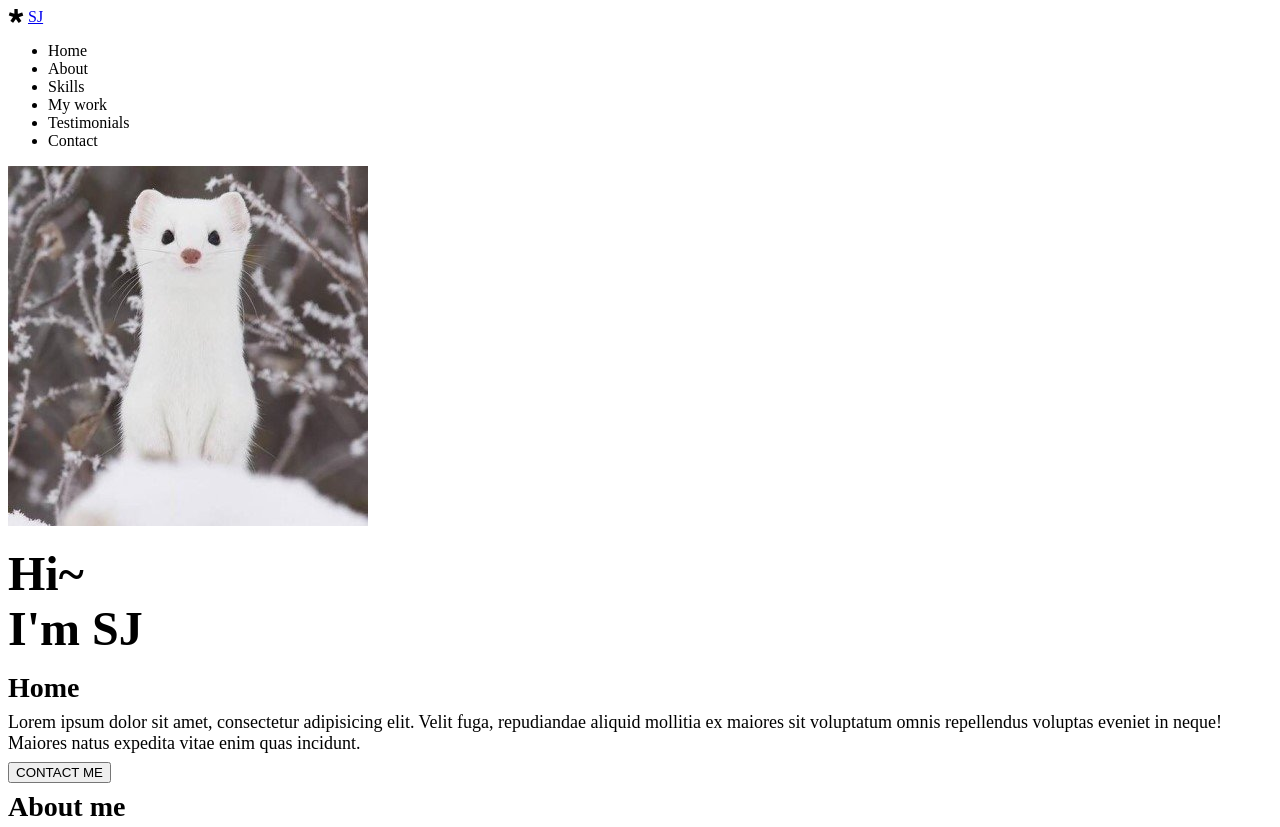
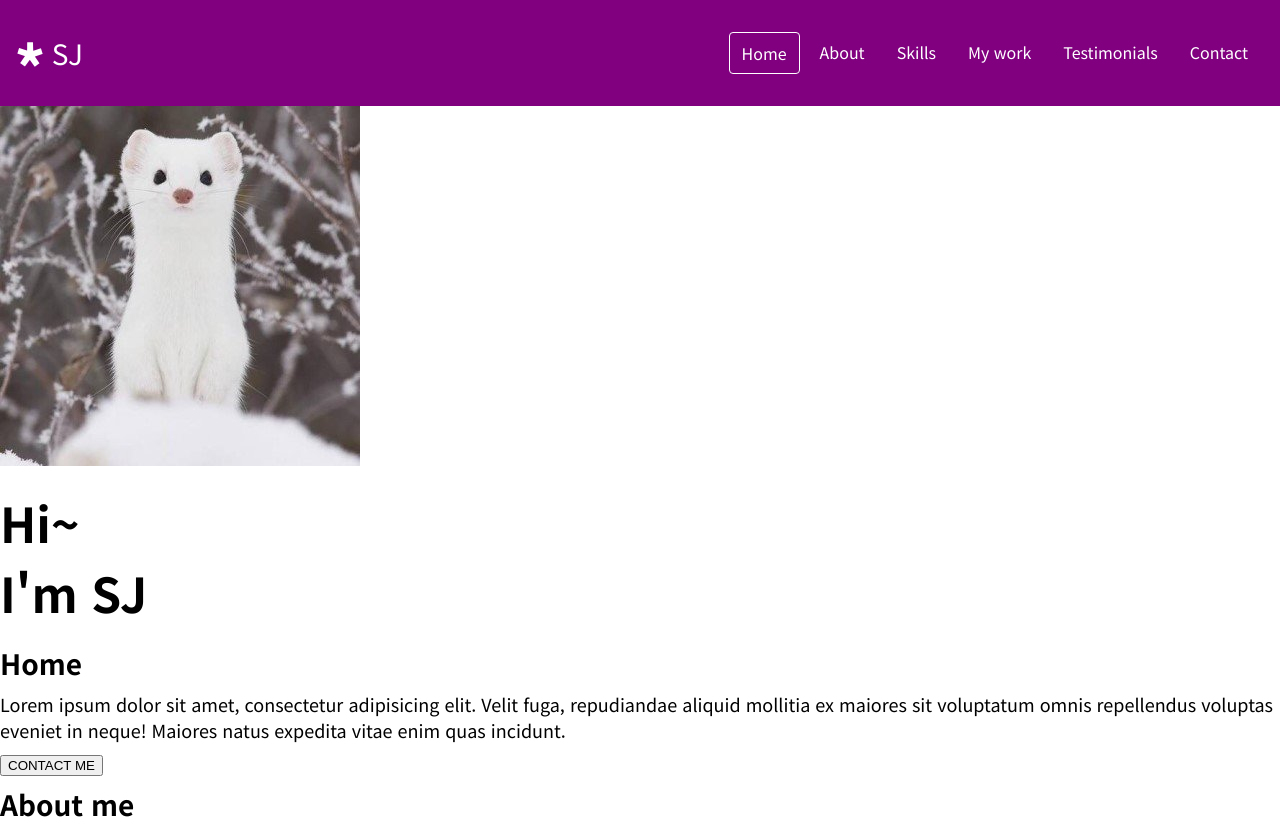
Before and after one commit to csjv95/Portfolio, a plain HTML site: page index.html in a window 1280 px wide. Shown: the top 827 px of the page. Drawn offline with Linux system fonts and the light colour scheme.

Commit message:
docs: css : finished navbar styling

```diff
--- /dev/null
+++ b/index.css
@@ -0,0 +1,32 @@
+/* Navbar */
+#navbar {
+  padding: 16px;
+  display: flex;
+  justify-content: space-between;
+  background-color: var(--color-purple);
+  align-items: center;
+  color: var(--color-white);
+}
+.navbar__logo{
+  font-size: var(--font-medium);
+  font-weight: var(--weight--bold);
+}
+
+.navbar__menu {
+  display: flex;
+}
+
+.navbar__menu__item {
+  padding: 8px 12px;
+  margin: 0px 4px;
+  cursor: pointer;
+  border-radius: var(--size-border-radius);
+}
+
+.navbar__menu__item.active {
+  border: 1px solid var(--color-white);
+}
+
+.navbar__menu__item:hover {
+  background-color: var(--color--dark-violet);
+}
--- a/index.html
+++ b/index.html
@@ -10,6 +10,7 @@
   <link href="https://fonts.googleapis.com/css2?family=Noto+Sans+KR:wght@400;500;700&display=swap" rel="stylesheet">
   <link rel="icon" type="image/png" href="imgs/favicon.png">
   <link rel="stylesheet" href="style.css">
+  <link rel="stylesheet" href="index.css">
   <script src="main.js" defer></script>
 </head>
 
@@ -25,7 +26,7 @@
 
     <div class="navbar__menu">
       <ul class="navbar__menu">
-        <li class="navbar__menu__item">Home</li>
+        <li class="navbar__menu__item active">Home</li>
         <li class="navbar__menu__item">About</li>
         <li class="navbar__menu__item">Skills</li>
         <li class="navbar__menu__item">My work</li>
--- a/style.css
+++ b/style.css
@@ -54,12 +54,31 @@
 
    --weight-regular: 400;
 
+   /* Size */
+   --size-border-radius:4px;
+
  }
 
  /* Universal tag */
 * {
    box-sizing: border-box;
   }
+
+body {
+  margin: 0;
+  font-family: 'Noto Sans KR', sans-serif;  /*google font*/
+  cursor: default;
+}
+
+a {
+  text-decoration: none;
+  color: var(--color-white);
+}
+
+ul {
+  list-style: none;
+  padding-left: 0;
+}
 
  /* Typography */
 
```
